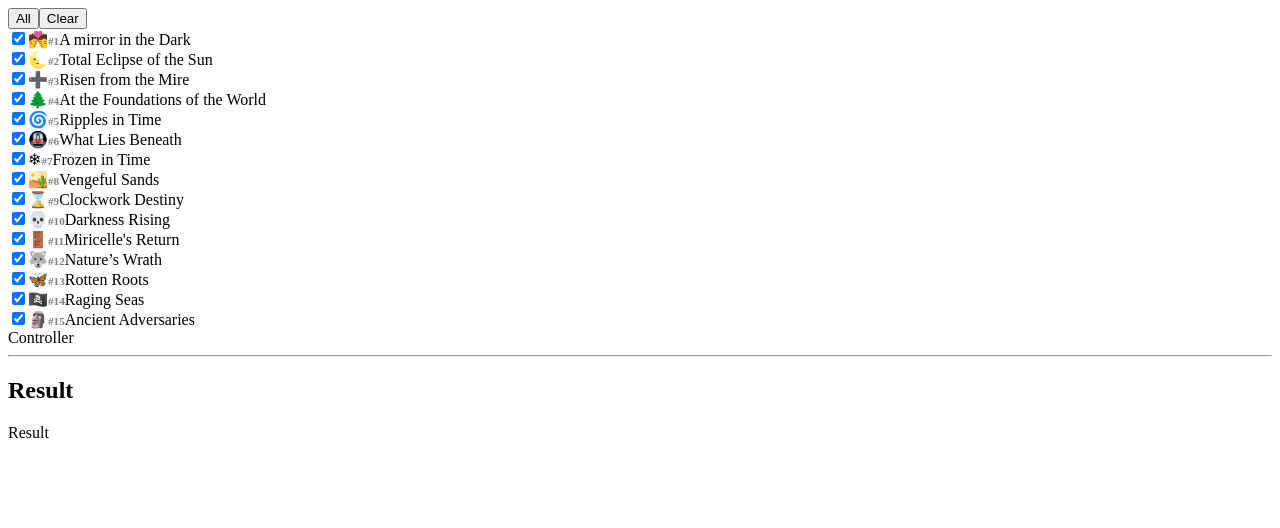
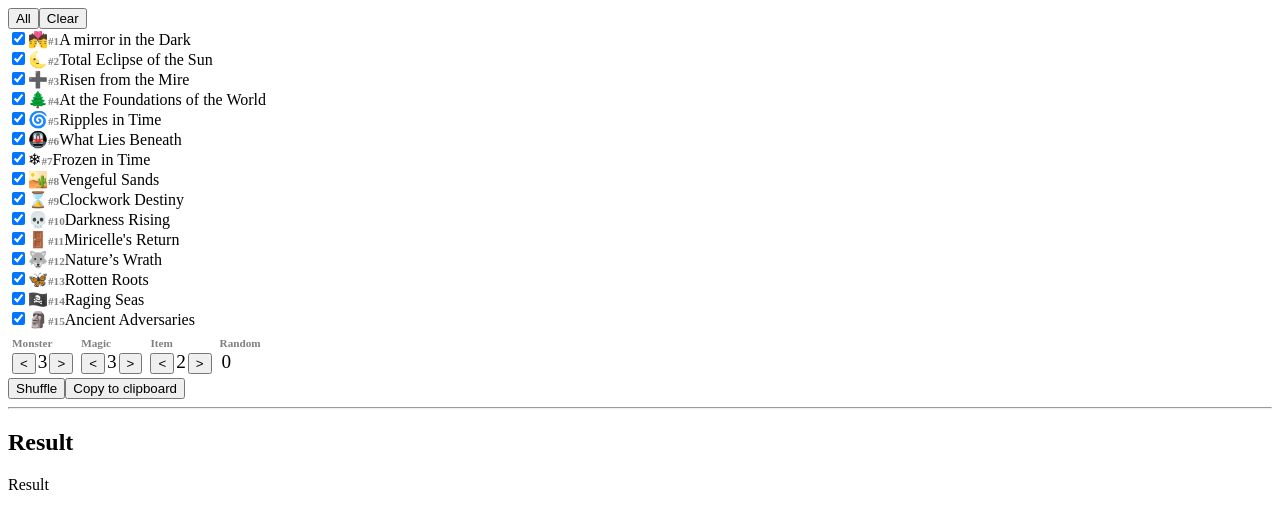
Before and after one commit to umanoda/thunderstone-quest-randomizer, a React (Vite) app: page / in a window 1280 px wide. Shown: the top 528 px of the page. Built offline with nearby package versions, Linux system fonts and the light colour scheme.

Commit message:
feat: impl controller (wip)

```diff
--- a/src/components/Controller.tsx
+++ b/src/components/Controller.tsx
@@ -1,3 +1,93 @@
+import type { ITEM_TYPE } from "../types";
+import { useGame, useGameDispatch } from "./GameContext";
+
+const CardController = (props: {
+  title: string;
+  type?: ITEM_TYPE;
+  numOfCard: number;
+  dispatch?: ReturnType<typeof useGameDispatch>;
+}) => {
+  const { title, type, numOfCard, dispatch } = props;
+
+  return (
+    <div style={{ display: "inline-block", margin: "4px" }}>
+      <div>
+        <span style={{ fontSize: "0.7em", color: "gray", fontWeight: "bold" }}>
+          {title}
+        </span>
+      </div>
+      <div>
+        {dispatch && type ? (
+          <button
+            type="button"
+            onClick={() =>
+              dispatch({
+                type: "change-marketplace",
+                card: type,
+                number: numOfCard - 1,
+              })
+            }
+          >
+            &lt;
+          </button>
+        ) : null}
+        <span
+          style={{ fontSize: "1.2em", paddingLeft: "2px", paddingRight: "2px" }}
+        >
+          {numOfCard}
+        </span>
+        {dispatch && type ? (
+          <button
+            type="button"
+            onClick={() =>
+              dispatch({
+                type: "change-marketplace",
+                card: type,
+                number: numOfCard + 1,
+              })
+            }
+          >
+            &gt;
+          </button>
+        ) : null}
+      </div>
+    </div>
+  );
+};
+
 export const Controller = () => {
-  return <div>Controller</div>;
+  const game = useGame();
+  const dispatch = useGameDispatch();
+  return (
+    <div>
+      <div>
+        <CardController
+          title="Monster"
+          type="weapon"
+          numOfCard={game.configMarketplace.numOfWeapons}
+          dispatch={dispatch}
+        />
+        <CardController
+          title="Magic"
+          type="magic"
+          numOfCard={game.configMarketplace.numOfMagics}
+          dispatch={dispatch}
+        />
+        <CardController
+          title="Item"
+          type="item"
+          numOfCard={game.configMarketplace.numOfItems}
+          dispatch={dispatch}
+        />
+        <CardController
+          title="Random"
+          numOfCard={game.configMarketplace.numOfAny}
+        />
+      </div>
+      <div>
+        <button type="submit">Shuffle</button>
+        <button type="button">Copy to clipboard</button>
+      </div>
+    </div>
+  );
 };
--- a/src/components/GameContext.tsx
+++ b/src/components/GameContext.tsx
@@ -7,7 +7,12 @@ import {
   useReducer,
 } from "react";
 
-import type { ConfigGame, EXPANSION, ITEM_TYPE } from "../types";
+import type {
+  ConfigGame,
+  ConfigMarketplace,
+  EXPANSION,
+  ITEM_TYPE,
+} from "../types";
 
 type ProviderProp = {
   children: ReactNode;
@@ -58,19 +63,53 @@ const initGameConfig = {
     15: true,
   },
   configMarketplace: {
-    numOfWeapons: 4,
-    numOfMagics: 4,
+    numOfWeapons: 3,
+    numOfMagics: 3,
     numOfItems: 2,
     numOfAny: 0,
   },
 };
 const GameContext = createContext<ConfigGame>(initGameConfig);
 const GameDispatchContext = createContext<Dispatch<Action>>(
-  {} as Dispatch<Action>,
+  {} as Dispatch<Action>
 );
 
 export const useGame = () => useContext(GameContext);
 export const useGameDispatch = () => useContext(GameDispatchContext);
+
+const nextMarketplace = (
+  oldMarketplace: ConfigMarketplace,
+  changeType: ITEM_TYPE,
+  numOfCard: number
+): ConfigMarketplace => {
+  let numOfWeapons = oldMarketplace.numOfWeapons;
+  let numOfMagics = oldMarketplace.numOfMagics;
+  let numOfItems = oldMarketplace.numOfItems;
+  switch (changeType) {
+    case "weapon":
+      numOfWeapons = numOfCard;
+      break;
+    case "magic":
+      numOfMagics = numOfCard;
+      break;
+    case "item":
+      numOfItems = numOfCard;
+      break;
+  }
+  const numOfAny = 8 - numOfWeapons - numOfMagics - numOfItems;
+
+  // 全体の数が8枚を超えるなら更新させない
+  if (numOfAny < 0 || numOfItems < 0 || numOfMagics < 0 || numOfWeapons < 0) {
+    return oldMarketplace;
+  }
+
+  return {
+    numOfWeapons,
+    numOfMagics,
+    numOfItems,
+    numOfAny,
+  };
+};
 
 const gameReducer = (game: ConfigGame, action: Action): ConfigGame => {
   switch (action.type) {
@@ -82,37 +121,44 @@ const gameReducer = (game: ConfigGame, action: Action): ConfigGame => {
               return [key, action.check];
             }
             return [key, v];
-          }),
+          })
         ) as Record<EXPANSION, boolean>,
         configMarketplace: game.configMarketplace,
       };
     case "check-all-expansion":
       return {
         configExpansion: Object.fromEntries(
-          Object.entries(game.configExpansion).map(([key, _]) => [key, true]),
+          Object.entries(game.configExpansion).map(([key, _]) => [key, true])
         ) as Record<EXPANSION, boolean>,
         configMarketplace: game.configMarketplace,
       };
     case "uncheck-all-expansion":
       return {
         configExpansion: Object.fromEntries(
-          Object.entries(game.configExpansion).map(([key, _]) => [key, false]),
+          Object.entries(game.configExpansion).map(([key, _]) => [key, false])
         ) as Record<EXPANSION, boolean>,
         configMarketplace: game.configMarketplace,
       };
     case "change-marketplace":
-      return game;
+      return {
+        configExpansion: game.configExpansion,
+        configMarketplace: nextMarketplace(
+          game.configMarketplace,
+          action.card,
+          action.number
+        ),
+      };
     default:
       return game;
   }
 };
 
 export const GameProvider: FC<ProviderProp> = ({ children }) => {
-  const [game, dispach] = useReducer(gameReducer, initGameConfig);
+  const [game, dispatch] = useReducer(gameReducer, initGameConfig);
 
   return (
     <GameContext.Provider value={game}>
-      <GameDispatchContext.Provider value={dispach}>
+      <GameDispatchContext.Provider value={dispatch}>
         {children}
       </GameDispatchContext.Provider>
     </GameContext.Provider>
```
Also changed, not shown: vite.config.ts (line endings or trailing spaces).
